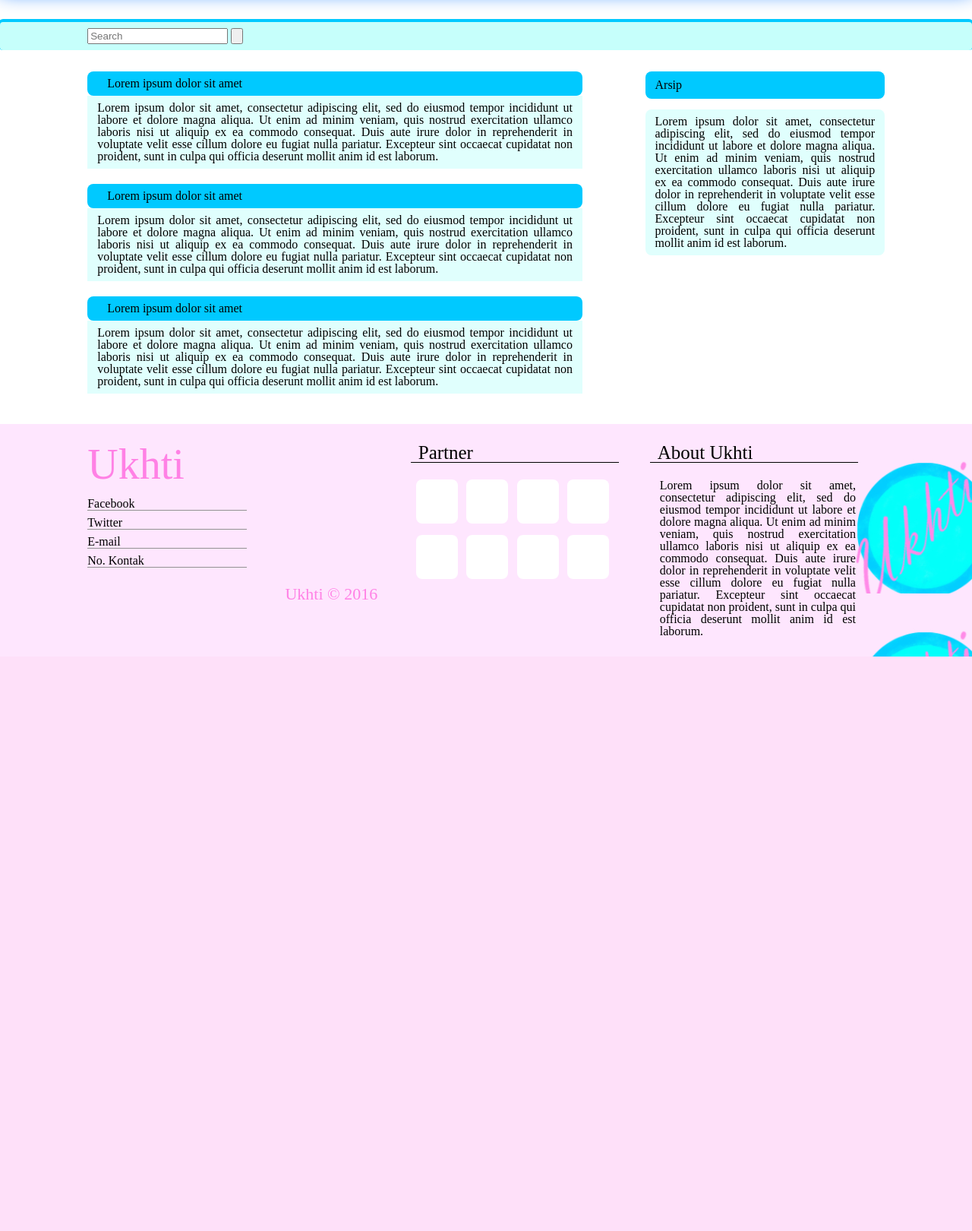
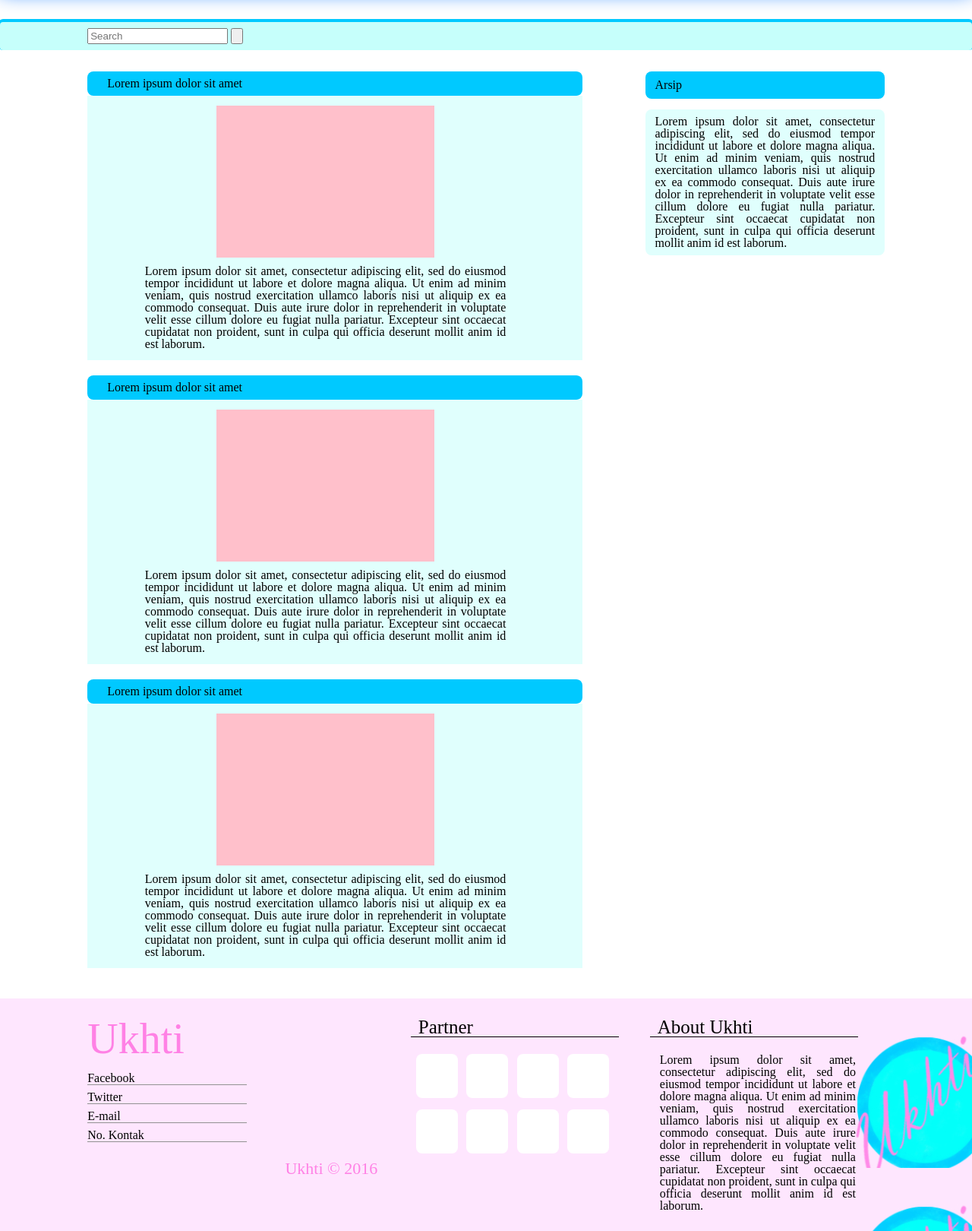
Before and after one commit to Rinayulyani/Ukhti, a PHP site: page /kisah.php in a window 1280 px wide. Shown: the part 392-2012 px from the top of the page at 76% size. Before the commit the page ends 1256 px from the top, so only its background shows below. Run offline with PHP 8.4, Linux system fonts and the light colour scheme.

Commit message:
udah dirubah yang kisah sama tutor

```diff
--- a/assets/css/style.css
+++ b/assets/css/style.css
@@ -204,7 +204,7 @@ body {
 	border-radius: 8px;
 }
 
-.ringkasan-artikel {
+.out-artikel {
 	width: 96%;
 	height: auto;
 	float: left;
@@ -212,6 +212,20 @@ body {
 	background: rgba(198, 255, 251, 0.54);
 }
 
+#photo-artikel {
+	background: pink;
+	width: 46%;
+	height:200px;
+	float: left;
+	margin: 5px 25%;
+}
+
+#artikelnya {
+	width: 76%;
+	height: auto;
+	float: left;
+	margin: 5px 10%;
+}
 .rightKet {
 	width: 30%;
 	height: 250px;
--- a/kisah.php
+++ b/kisah.php
@@ -39,24 +39,33 @@
 						<div class="judul-artikel">
 							Lorem ipsum dolor sit amet
 						</div>
-						<div class="ringkasan-artikel">
-							Lorem ipsum dolor sit amet, consectetur adipiscing elit, sed do eiusmod tempor incididunt ut labore et dolore magna aliqua. Ut enim ad minim veniam, quis nostrud exercitation ullamco laboris nisi ut aliquip ex ea commodo consequat. Duis aute irure dolor in reprehenderit in voluptate velit esse cillum dolore eu fugiat nulla pariatur. Excepteur sint occaecat cupidatat non proident, sunt in culpa qui officia deserunt mollit anim id est laborum.
+						<div class="out-artikel">
+							<div id="photo-artikel"></div>
+							<div id="artikelnya">
+								Lorem ipsum dolor sit amet, consectetur adipiscing elit, sed do eiusmod tempor incididunt ut labore et dolore magna aliqua. Ut enim ad minim veniam, quis nostrud exercitation ullamco laboris nisi ut aliquip ex ea commodo consequat. Duis aute irure dolor in reprehenderit in voluptate velit esse cillum dolore eu fugiat nulla pariatur. Excepteur sint occaecat cupidatat non proident, sunt in culpa qui officia deserunt mollit anim id est laborum.
+							</div>
 						</div>
 					</div>
 					<div id="artikel">
 						<div class="judul-artikel">
 							Lorem ipsum dolor sit amet
 						</div>
-						<div class="ringkasan-artikel">
-							Lorem ipsum dolor sit amet, consectetur adipiscing elit, sed do eiusmod tempor incididunt ut labore et dolore magna aliqua. Ut enim ad minim veniam, quis nostrud exercitation ullamco laboris nisi ut aliquip ex ea commodo consequat. Duis aute irure dolor in reprehenderit in voluptate velit esse cillum dolore eu fugiat nulla pariatur. Excepteur sint occaecat cupidatat non proident, sunt in culpa qui officia deserunt mollit anim id est laborum.
+						<div class="out-artikel">
+							<div id="photo-artikel"></div>
+							<div id="artikelnya">
+								Lorem ipsum dolor sit amet, consectetur adipiscing elit, sed do eiusmod tempor incididunt ut labore et dolore magna aliqua. Ut enim ad minim veniam, quis nostrud exercitation ullamco laboris nisi ut aliquip ex ea commodo consequat. Duis aute irure dolor in reprehenderit in voluptate velit esse cillum dolore eu fugiat nulla pariatur. Excepteur sint occaecat cupidatat non proident, sunt in culpa qui officia deserunt mollit anim id est laborum.
+							</div>
 						</div>
 					</div>
 					<div id="artikel">
 						<div class="judul-artikel">
 							Lorem ipsum dolor sit amet
 						</div>
-						<div class="ringkasan-artikel">
-							Lorem ipsum dolor sit amet, consectetur adipiscing elit, sed do eiusmod tempor incididunt ut labore et dolore magna aliqua. Ut enim ad minim veniam, quis nostrud exercitation ullamco laboris nisi ut aliquip ex ea commodo consequat. Duis aute irure dolor in reprehenderit in voluptate velit esse cillum dolore eu fugiat nulla pariatur. Excepteur sint occaecat cupidatat non proident, sunt in culpa qui officia deserunt mollit anim id est laborum.
+						<div class="out-artikel">
+							<div id="photo-artikel"></div>
+							<div id="artikelnya">
+								Lorem ipsum dolor sit amet, consectetur adipiscing elit, sed do eiusmod tempor incididunt ut labore et dolore magna aliqua. Ut enim ad minim veniam, quis nostrud exercitation ullamco laboris nisi ut aliquip ex ea commodo consequat. Duis aute irure dolor in reprehenderit in voluptate velit esse cillum dolore eu fugiat nulla pariatur. Excepteur sint occaecat cupidatat non proident, sunt in culpa qui officia deserunt mollit anim id est laborum.
+							</div>
 						</div>
 					</div>
 				</div>
```
Also changed, not shown: tutorial.php (+12 -3 lines).
